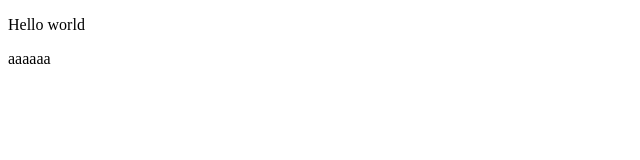
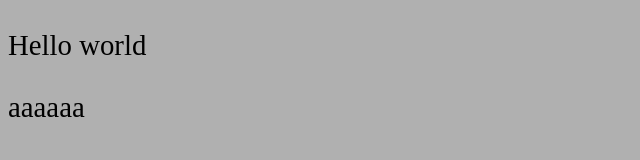
Before and after one commit to kiibs/awd, a website: page html/html.html in a window 1280 px wide. Shown: the whole page, without its empty margins (0-640 px from the left). Drawn offline with Linux system fonts and the light colour scheme; files that its build step writes are made by us from their sources.

Commit message:
prueba again

```diff
--- a/html/html.html
+++ b/html/html.html
@@ -1,8 +1,7 @@
 <!DOCTYPE html>
 <html lang="en">
     <head>
-
-
+        <link rel="stylesheet" href="media-queries.css">
         <meta charset="UTF-8">
         <meta http-equiv="X-UA-Compatible" content="IE=edge">
         <meta name="viewport" content="width=device-width, initial-scale=1.0">
```
Also changed, not shown: 1 other file.
